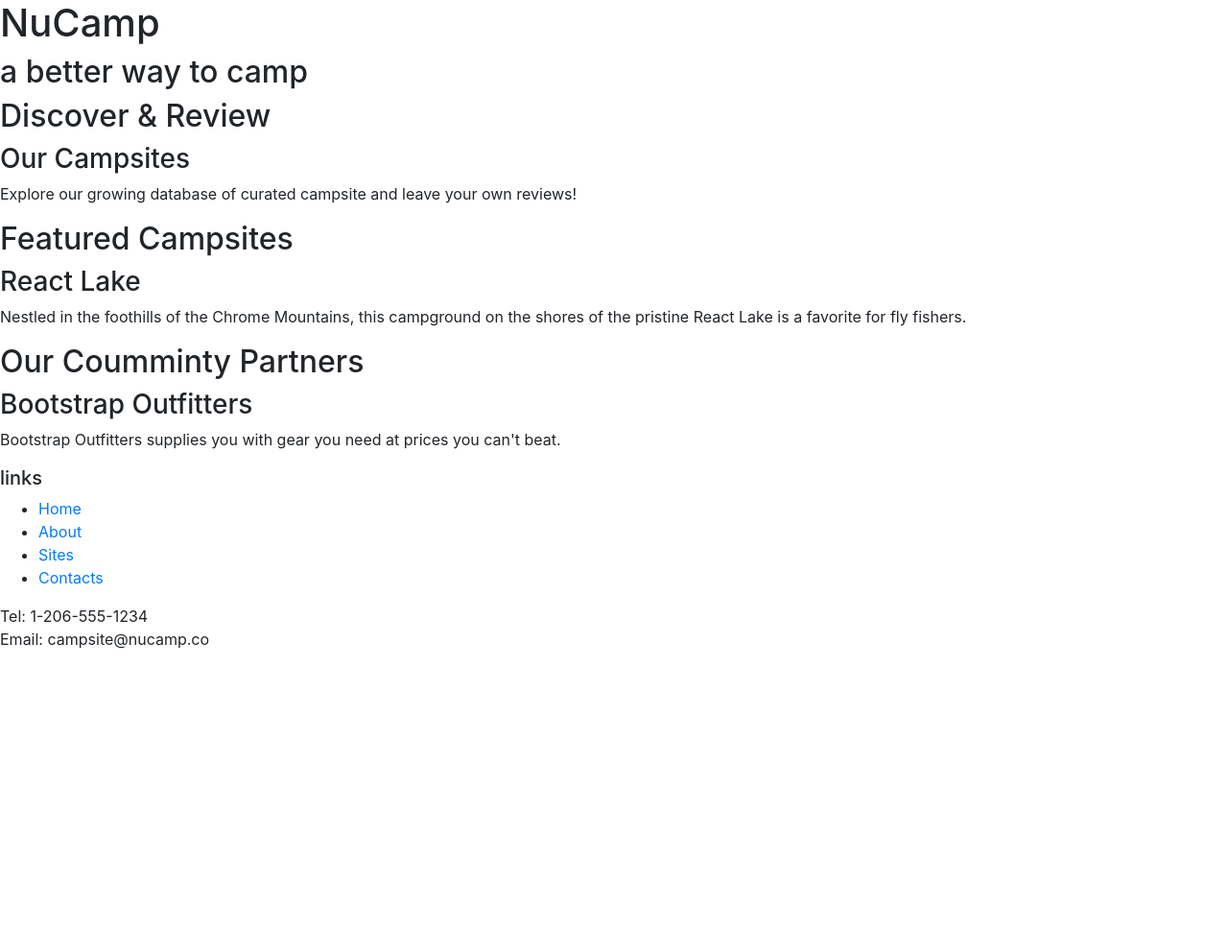
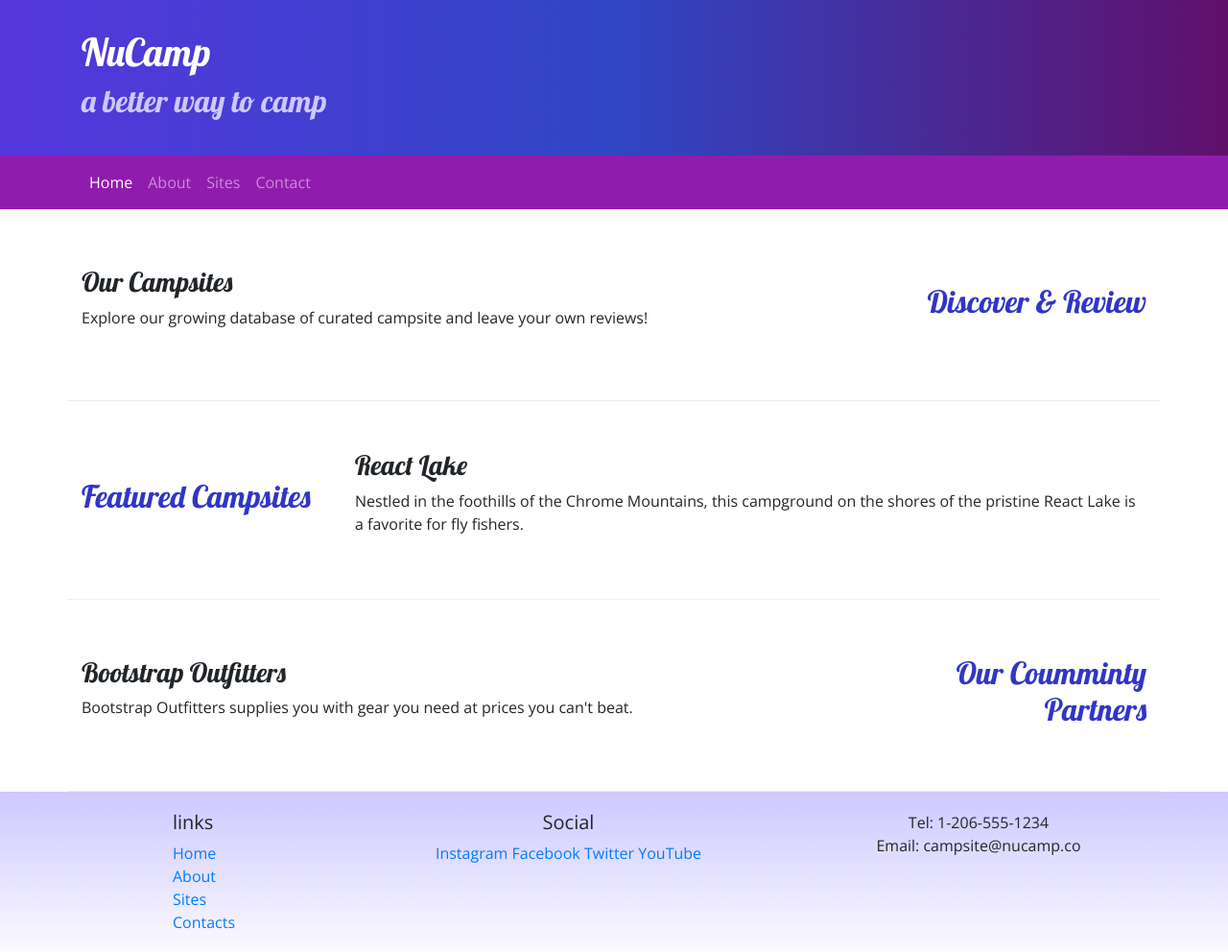
Before and after one commit to afrochef22/my-campsite, a website: page index.html in a window 1280 px wide. Shown: the whole page at 96% size. Before the commit the page ends 800 px from the top, so only its background shows below. Drawn offline with nearby package versions, Linux system fonts and the light colour scheme.

Commit message:
Navbar and Breadcrumbs

```diff
--- /dev/null
+++ b/css/styles.css
@@ -0,0 +1,38 @@
+body {
+    font-family: "Open Sans", sans-serif;
+}
+
+h1, h2, h3 {
+    font-family: "Lobster", "cursive";
+}
+
+h2 {
+    color: #3036C5;
+}
+
+header h2 {
+    color: #CEC8FF;
+}
+
+footer {
+    background-image: linear-gradient(#CEC8FF, white);
+    padding: 20px 0;
+}
+
+.jumbotron {
+    margin: 0;
+    padding: 30px;
+    background-image: linear-gradient(to right, #5637DD, #3046C5, #60106B);
+    color: white
+}
+
+.row-content {
+    padding: 50px 0;
+    border-bottom: 1px ridge;
+    min-height: 200px;
+
+}
+
+.navbar {
+    background-color: #901cad;
+}
--- a/index.html
+++ b/index.html
@@ -8,48 +8,98 @@
     <!-- Bootstrap CSS -->
     <link rel="stylesheet" href="node_modules/bootstrap/dist/css/bootstrap.min.css" />
 
+    <!-- Additional CSS must be placed after Bootstrap CSS -->
+    <link rel="stylesheet" href="https://fonts.googleapis.com/css?family=Lobster|Open+Sans" />
+    <link rel="stylesheet" href="./css/styles.css" />
     <title>NuCamp: A Better Way To Camp</title>
 </head>
 <body>
-    <header>
-        <div>
+    <header class="jumbotron jumbotron-fluid">
+        <div class="container">
+            <div class="row">
+                <div class="col">
                     <h1>NuCamp</h1>
                     <h2>a better way to camp</h2>
                 </div>
+            </div>
+        </div>
     </header>
 
-    <div>
-        <h2>Discover & Review</h2>
+    <nav class="navbar navbar-expand-sm navbar-dark sticky-top" >
+        <div class="container">
+            <button class="navbar-toggler ml-auto" type="button"  data-toggle="collapse" data-target="#nucampNavbar">
+                <span class="navbar-toggler-icon"></span>
+            </button>
+            <div class="=collapse navbar-collapse" id="nucampNavbar">
+                <ul class="navbar-nav">
+                    <li class="nav-item active" > <a class="nav-link" href="#">Home</a></li>
+                    <li class="nav-item" ><a class="nav-link"  href="aboutus.html">About</a></li>
+                    <li class="nav-item"> <a class="nav-link" href="#">Sites</a></li>
+                    <li class="nav-item"> <a class="nav-link" href="#">Contact</a></li>
+                </ul>
+            </div>
+        </div>
+    </nav>
+
+    <div class="container">
+        <div class="row row-content align-items-center">
+            <div class="col-sm-4 order-sm-last col-md-3">
+                <h2 class="text-sm-right">Discover & Review</h2>
+            </div>
+            <div class="col">
                 <h3>Our Campsites</h3>
                 <p>Explore our growing database of curated campsite and leave your own reviews!</p>
             </div>
-
-    <div>
-        <h2>Featured Campsites</h2>
-        <h3>React Lake</h3>
-        <p>Nestled in the foothills of the Chrome Mountains, this campground on the shores of the pristine React Lake is a favorite for fly fishers.</p>
         </div>
 
-    <div>
-        <h2>Our Coumminty Partners</h2>
+        <div class="row row-content align-items-center">
+            <div class="col-sm-4 col-md-3">
+                <h2>Featured Campsites</h2>
+            </div>
+            <div class="col">
+                <h3>React Lake</h3>
+                <p class="d-none d-sm-block">Nestled in the foothills of the Chrome Mountains, this campground on the shores of the pristine React Lake is a favorite for fly fishers.</p>
+            </div>
+        </div>
+
+        <div class="row row-content align-items-center">
+            <div class="col-sm-4 order-sm-last col-md-3">
+                <h2 class="text-sm-right">Our Coumminty Partners</h2>
+            </div>
+            <div class="col">
                 <h3>Bootstrap Outfitters</h3>
-        <p>Bootstrap Outfitters supplies you with gear you need at prices you can't beat.</p>
+                <p class="d-none d-sm-block">Bootstrap Outfitters supplies you with gear you need at prices you can't beat.</p>
+            </div>
+        </div>
     </div>
 
     <footer>
-        <div>
+        <div class="container">
+            <div class="row">
+                <div class="col-4 col-sm-2 offset-1">
                     <h5>links</h5>
-            <ul>
+                    <ul class="list-unstyled">
                         <li><a href="#">Home</a></li>
-                <li><a href="#">About</a></li>
+                        <li><a href="aboutus.html">About</a></li>
                         <li><a href="#">Sites</a></li>
                         <li><a href="#">Contacts</a></li>
                     </ul>
                 </div>
-        <div>
+                <div class="col-6 col-sm-5 text-center">
+                    <h5>Social</h5>
+                    <a href="http://instagram.com">Instagram</a>
+                    <a href="http://facebook.com">Facebook</a>
+                    <a href="http://twitter.com">Twitter</a>
+                    <a href="http://youtube.com">YouTube</a>
+                </div>
+                <div class="col-sm-4 text-center">
                     Tel: 1-206-555-1234<br />
                     Email: campsite@nucamp.co
                 </div>
+            </div>
+
+        </div>
+
     </footer>
 
     <!-- jQuery must come first, then Popper.js, then the Bootstrap JavaScript plugins.-->
```
Also changed, not shown: aboutus.html (added, +116 -0 lines). Lines whose indentation alone changed are shown as unchanged.
